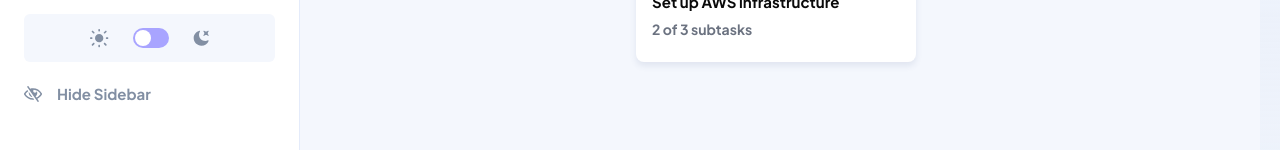
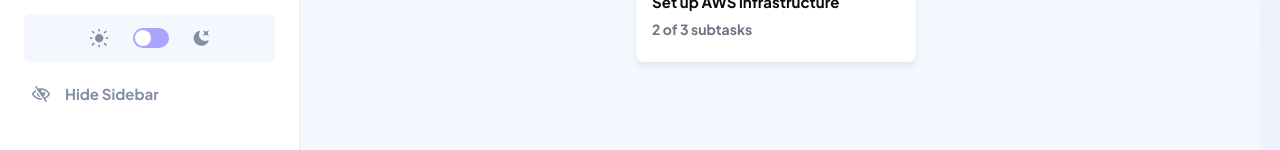
Before and after one commit to okoliken/kaban, a React (Vite) app: page / in a window 1280 px wide. Shown: the part 650-800 px from the top of the page. Built offline with nearby package versions, Linux system fonts and the light colour scheme.

Commit message:
more updates to ui integration

```diff
--- a/src/components/shared/SideBar.tsx
+++ b/src/components/shared/SideBar.tsx
@@ -22,8 +22,8 @@ export const Sidebar = () => {
         </div>
 
         <ul className="pt-[1.188rem] pr-6">
-          <li>
-            <button className="w-full bg-primary-1 pl-[2rem] h-12 pr-[2rem] rounded-tr-[6.25rem] rounded-br-[6.25rem] flex items-center gap-x-4">
+          <li >
+            <button className="w-full bg-primary-1 hover:bg-primary-1/10 dark:hover:bg-white group pl-[2rem] h-12 pr-[2rem] rounded-tr-[6.25rem] rounded-br-[6.25rem] flex items-center gap-x-4">
               <svg
                 aria-hidden="true"
                 xmlns="http://www.w3.org/2000/svg"
@@ -31,15 +31,15 @@ export const Sidebar = () => {
                 height="16"
                 viewBox="0 0 16 16"
                 fill="none"
+                className="fill-white group-hover:fill-primary-1 dark:group-hover:fill-primary-1"
               >
                 <path
                   fillRule="evenodd"
                   clipRule="evenodd"
                   d="M0.846133 0.846133C0.304363 1.3879 0 2.12271 0 2.88889V13.1111C0 13.8773 0.304363 14.6121 0.846133 15.1538C1.3879 15.6957 2.12271 16 2.88889 16H13.1111C13.8773 16 14.6121 15.6957 15.1538 15.1538C15.6957 14.6121 16 13.8773 16 13.1111V2.88889C16 2.12271 15.6957 1.3879 15.1538 0.846133C14.6121 0.304363 13.8773 0 13.1111 0H2.88889C2.12271 0 1.3879 0.304363 0.846133 0.846133ZM1.33333 13.1111V8.44448H9.77781V14.6667H2.88889C2.03022 14.6667 1.33333 13.9698 1.33333 13.1111ZM9.77781 7.11111V1.33333H2.88889C2.47633 1.33333 2.08067 1.49723 1.78895 1.78895C1.49723 2.08067 1.33333 2.47633 1.33333 2.88889V7.11111H9.77781ZM11.1111 5.77778H14.6667V10.2222H11.1111V5.77778ZM14.6667 11.5555H11.1111V14.6667H13.1111C13.5236 14.6667 13.9194 14.5028 14.2111 14.2111C14.5028 13.9194 14.6667 13.5236 14.6667 13.1111V11.5555ZM14.6667 2.88889V4.44445H11.1111V1.33333H13.1111C13.5236 1.33333 13.9194 1.49723 14.2111 1.78895C14.5028 2.08067 14.6667 2.47633 14.6667 2.88889Z"
-                  fill="white"
                 />
               </svg>
-              <p className="text-white font-bold leading-[1.181rem] text-[0.938rem]">
+              <p className="text-white group-hover:text-primary-1 dark:group-hover:text-primary-1 font-bold leading-[1.181rem] text-[0.938rem]">
                 Platform Launch
               </p>
             </button>
@@ -104,15 +104,16 @@ export const Sidebar = () => {
           </svg>
         </div>
 
-        <div className="self-start pl-6">
+        <div className="self-start pr-6 w-full">
           <button
-            className="flex items-center gap-x-[0.938rem] h-12"
+            className="flex items-center gap-x-[0.938rem] hover:bg-primary-1/10 dark:hover:bg-white pl-[2rem] h-12 pr-[2rem] rounded-tr-[6.25rem] rounded-br-[6.25rem] w-full group"
             aria-label="Hide Sidebar"
           >
             <svg
               aria-hidden="true"
               xmlns="http://www.w3.org/2000/svg"
               width="18"
+              className="fill-dark-gray group-hover:fill-primary-1"
               height="16"
               viewBox="0 0 18 16"
               fill="none"
@@ -121,10 +122,9 @@ export const Sidebar = () => {
                 fillRule="evenodd"
                 clipRule="evenodd"
                 d="M17.7923 8.76153C16.7538 10.5238 15.1854 11.941 13.3062 12.8081L14.8099 14.9563C14.9286 15.1259 14.8874 15.3598 14.7177 15.4785L14.0697 15.9322C13.9 16.051 13.6662 16.0097 13.5474 15.84L3.19013 1.04373C3.07135 0.874074 3.11263 0.64023 3.28229 0.521481L3.93032 0.067825C4.09998 -0.050956 4.33382 -0.00967486 4.45257 0.159981L6.18775 2.63888C7.08163 2.38573 8.02525 2.25001 9 2.25001C12.7456 2.25001 16.0311 4.24982 17.7923 7.23847C18.0692 7.7084 18.0692 8.2916 17.7923 8.76153ZM1.50001 8C2.99714 10.5406 5.79513 12.25 9 12.25C9.07946 12.2499 9.15892 12.2487 9.23834 12.2465L10.239 13.676C9.82784 13.7253 9.4141 13.75 9 13.75C5.25438 13.75 1.96889 11.7502 0.207702 8.76156C-0.069234 8.29163 -0.069234 7.7084 0.207702 7.23847C0.997544 5.89816 2.09379 4.75732 3.4001 3.90623L4.26076 5.13569C3.12813 5.86432 2.17986 6.84635 1.50001 8ZM8.52194 11.2231C6.00685 10.9415 4.26532 8.50791 4.86788 6.00303L8.52194 11.2231ZM9.74494 3.78104C12.6351 4.02282 15.1201 5.65835 16.5 8C15.5721 9.57456 14.1446 10.8297 12.4302 11.5566L11.596 10.3649C13.2731 9.06931 13.7072 6.7886 12.75 4.99869L12.75 5C12.75 5.9665 11.9665 6.75 11 6.75C10.0335 6.75 9.25 5.9665 9.25 5C9.25 4.52594 9.43881 4.09619 9.74494 3.78104Z"
-                fill="#828FA3"
               />
             </svg>
-            <p className="text-[0.938rem] text-dark-gray font-bold">
+            <p className="text-[0.938rem] text-dark-gray font-bold group-hover:text-primary-1">
               Hide Sidebar
             </p>
           </button>
```
